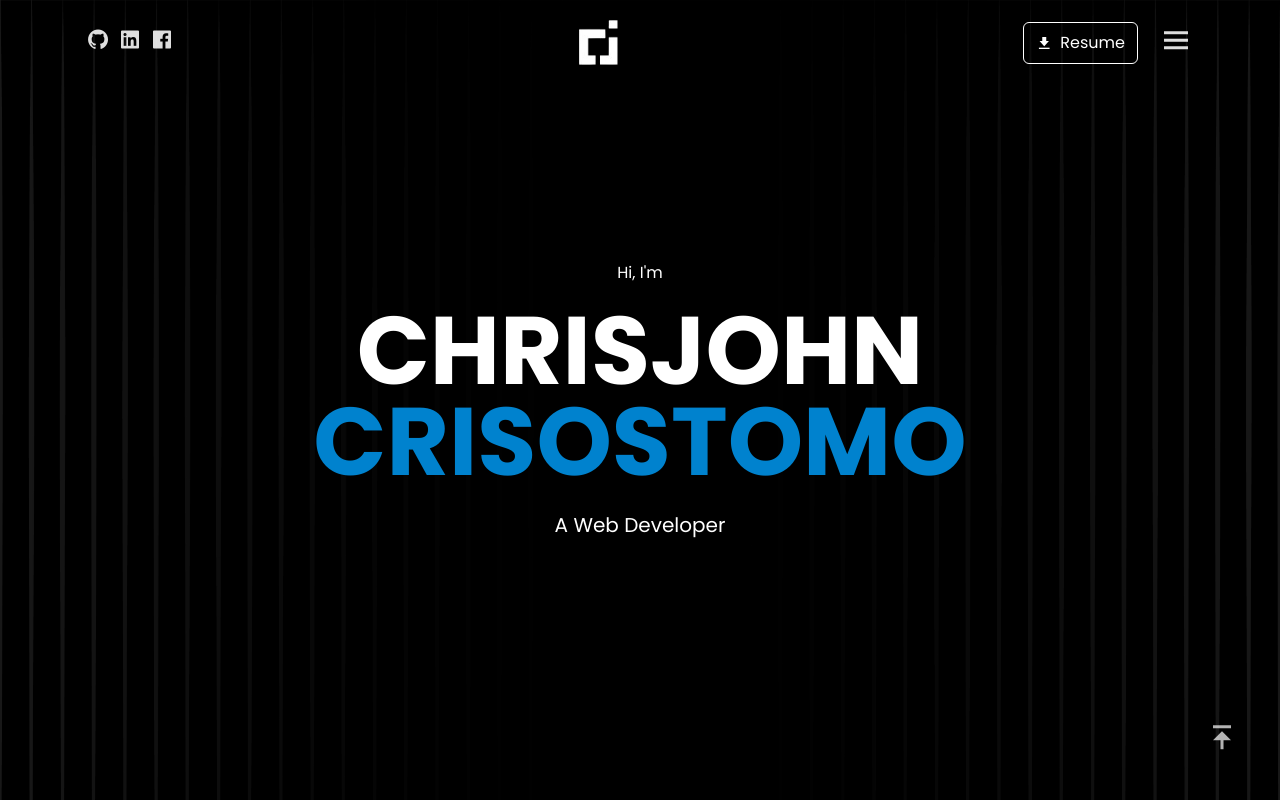
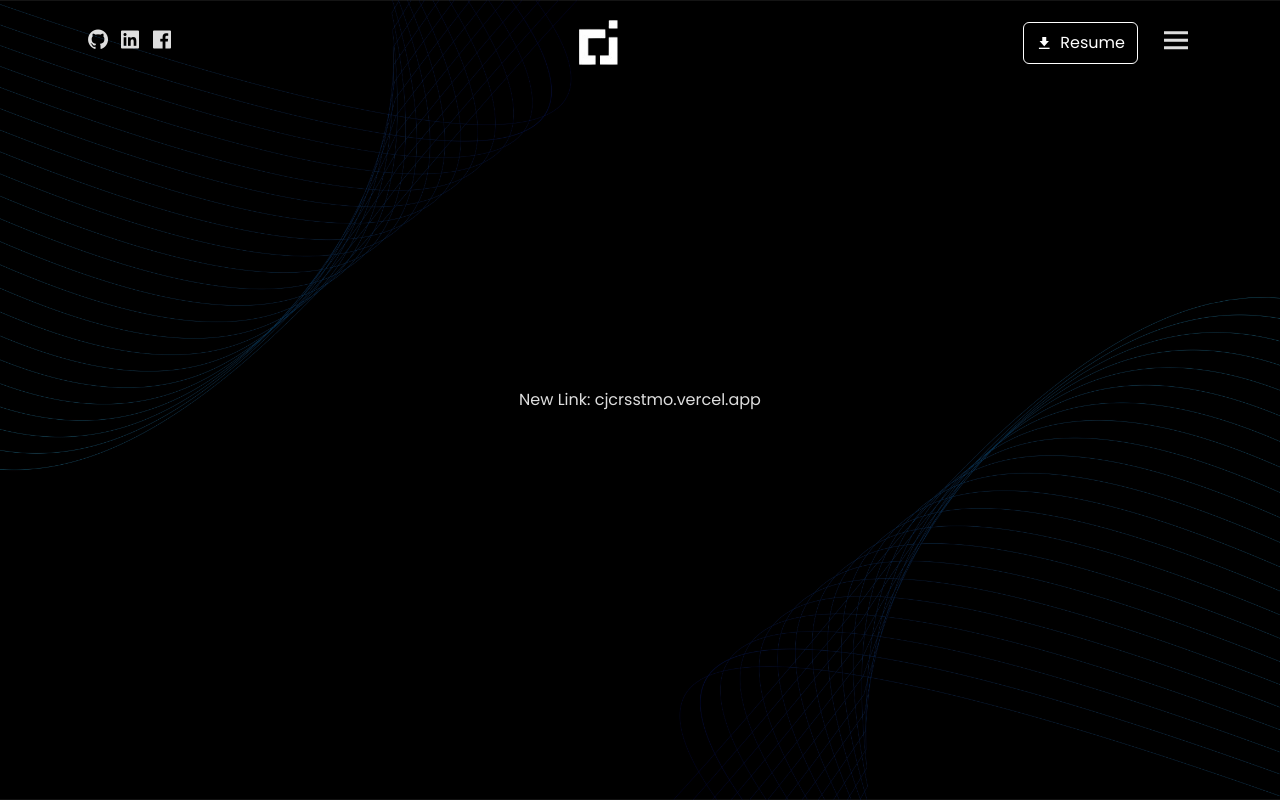
Before and after one commit to cjcrsstmo/portfolio, a React (Vite) app: page / in a window 1280 px wide. Shown: the top 800 px of the page. Built offline with nearby package versions, Linux system fonts and the light colour scheme.

Commit message:
new link integrated

```diff
--- a/package.json
+++ b/package.json
@@ -5,6 +5,7 @@
   "version": "0.0.0",
   "type": "module",
   "scripts": {
+    "start": "npm run dev",
     "dev": "vite",
     "build": "tsc -b && vite build",
     "lint": "eslint .",
--- a/src/App.tsx
+++ b/src/App.tsx
@@ -11,7 +11,7 @@ import AOS from 'aos';
 import 'aos/dist/aos.css';
 import { useEffect } from 'react';
 import 'boxicons/css/boxicons.min.css';
-import Background from './assets/bg-portfolio.jpg'
+import Background from './assets/opoy7.jpg'
 
 function App() {
 
@@ -23,14 +23,16 @@ function App() {
 
   return (
     <>
-      <div className='bg-cover bg-center bg-fixed	min-h-screen bg-no-repeat' style={{ backgroundImage: `linear-gradient(rgba(0, 0, 0, 0.7), rgba(0, 0, 0, 0.7)), url(${Background})` }}>
+      <div className='bg-cover bg-center bg-fixed	min-h-screen bg-no-repeat' style={{ backgroundImage: `linear-gradient(rgba(0, 0, 0, 0.5), rgba(0, 0, 0, 0.5)), url(${Background})` }}>
           <Navbar/>
-          <Landing/>
+
+          <p className='absolute top-1/2 left-1/2 transform -translate-x-1/2 -translate-y-1/2'>New Link: <a href="https://cjcrsstmo.vercel.app" target='_blank' className='text-underline'>cjcrsstmo.vercel.app</a></p>
+          {/* <Landing/>
           <AboutMe/>
           <Skills/>
           <Projects/>
           <Contact />
-          <Footer />
+          <Footer /> */}
       </div>
     </>
   )
```
Also changed, not shown: src/assets/aaa.jpg (added), src/assets/opoy7.jpg (added).
